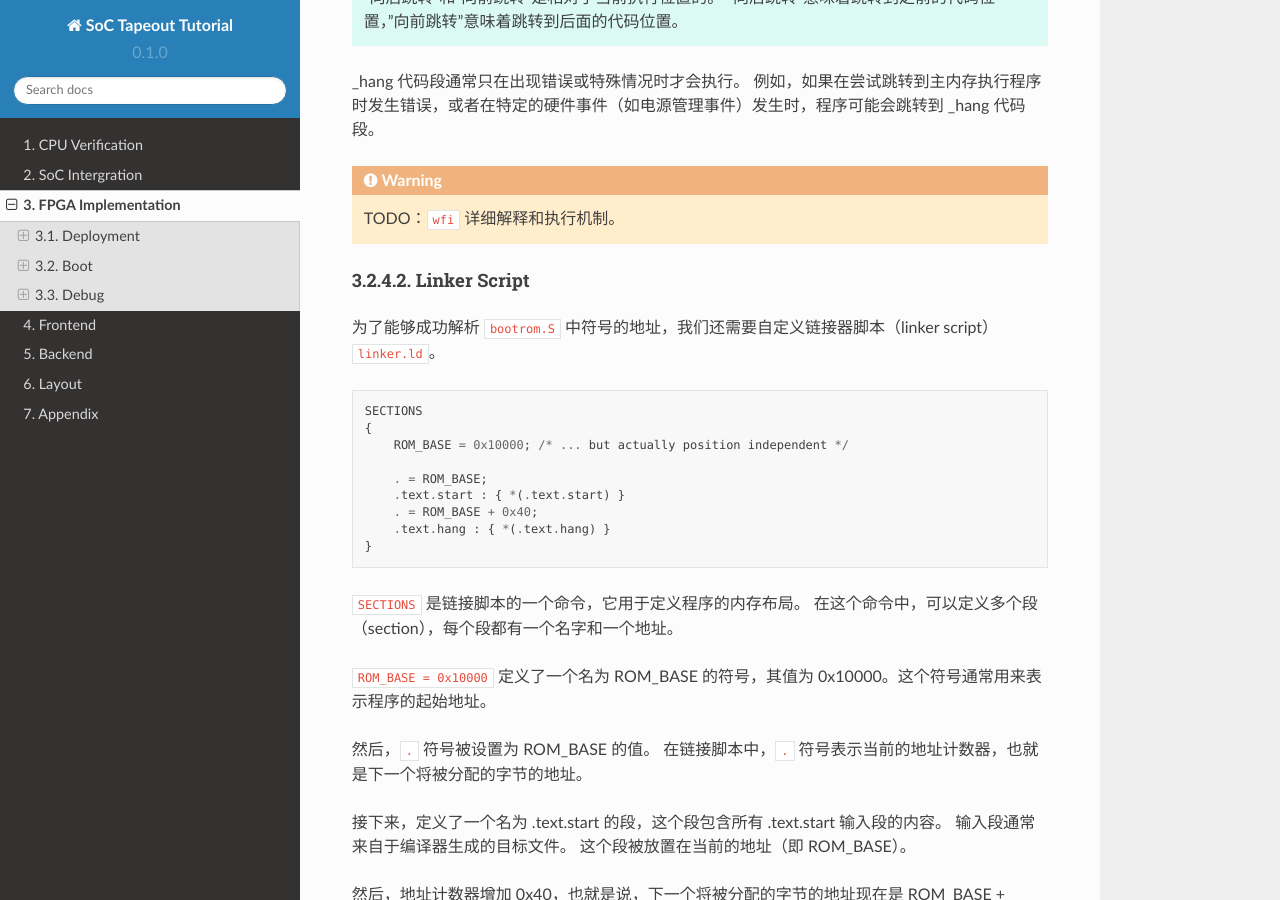
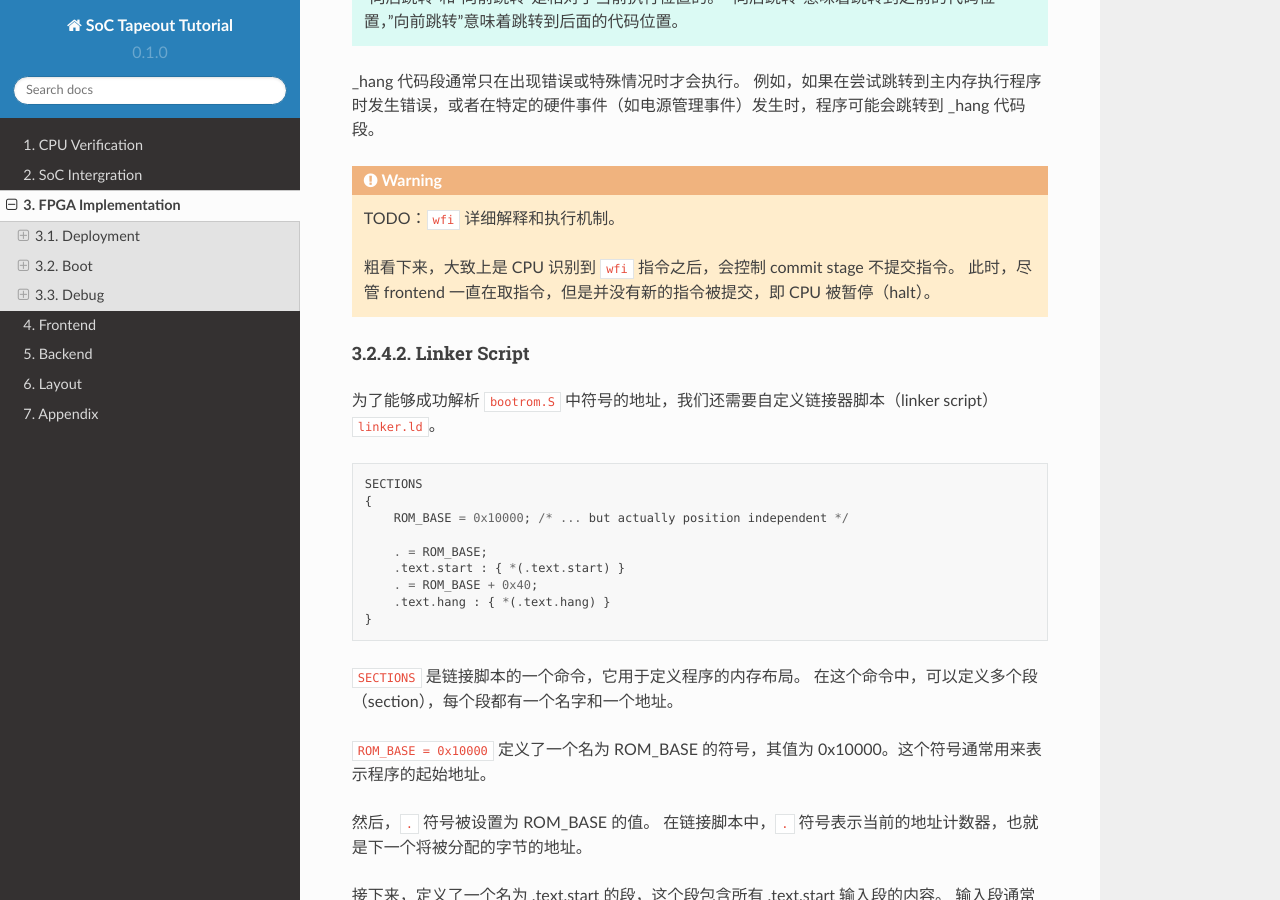
Before and after one commit to Siris-Li/SoC-Tapeout-Tutorial, a Sphinx documentation site: the page built from docs/source/fpga.rst, in a window 1280 px wide and 900 px high, scrolled down 9894 px. Built offline with Sphinx 7.4.7 and the Read the Docs theme 2.0.0, drawn with Linux system fonts in a browser that asks for light colours.

Commit message:
Update fpga.rst

```diff
--- a/docs/source/fpga.rst
+++ b/docs/source/fpga.rst
@@ -421,6 +421,9 @@ _hang 代码段通常只在出现错误或特殊情况时才会执行。
 
    TODO：``wfi`` 详细解释和执行机制。
 
+   粗看下来，大致上是 CPU 识别到 ``wfi`` 指令之后，会控制 commit stage 不提交指令。
+   此时，尽管 frontend 一直在取指令，但是并没有新的指令被提交，即 CPU 被暂停（halt）。
+
 Linker Script
 ##################
 
```
